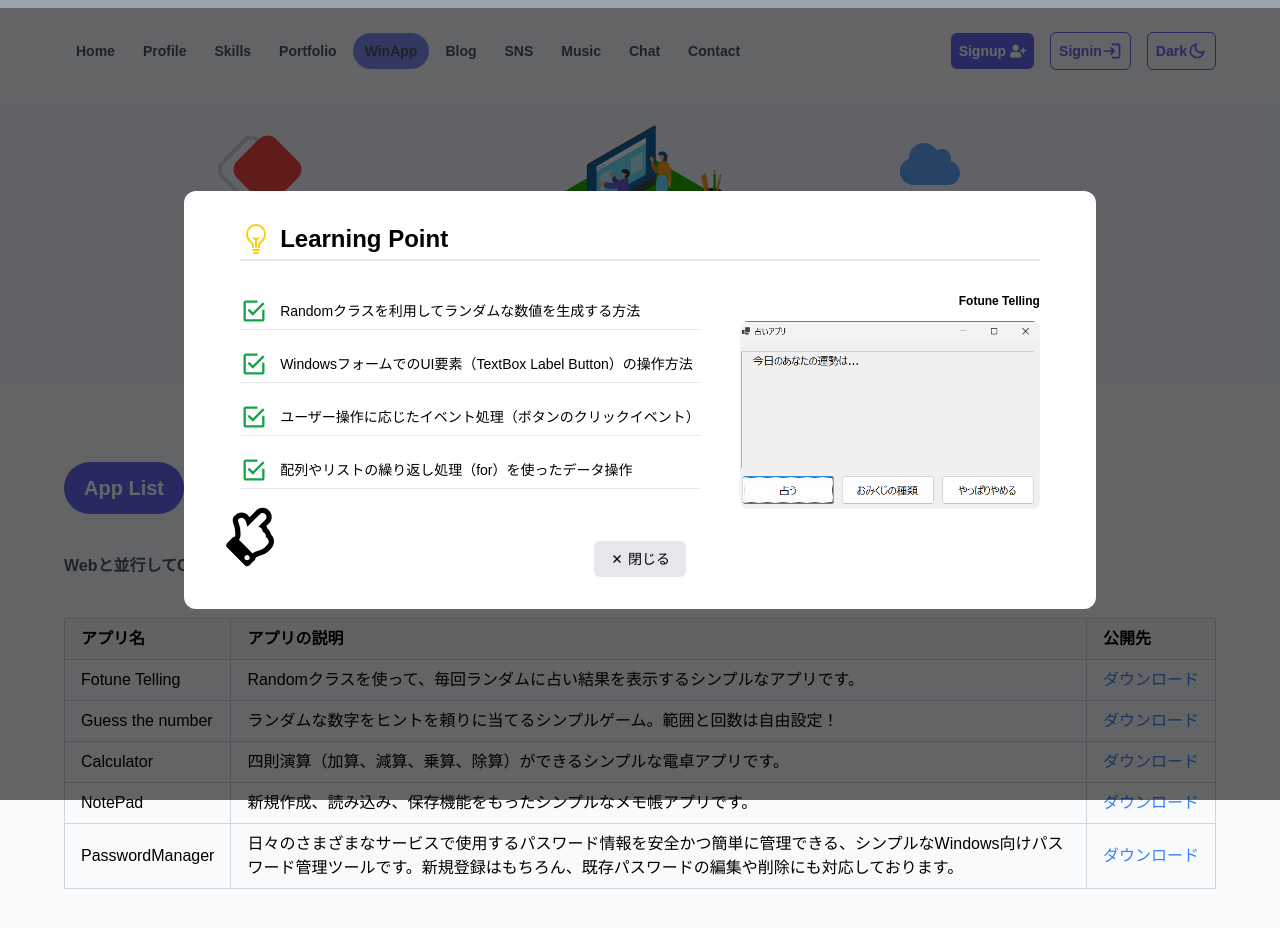
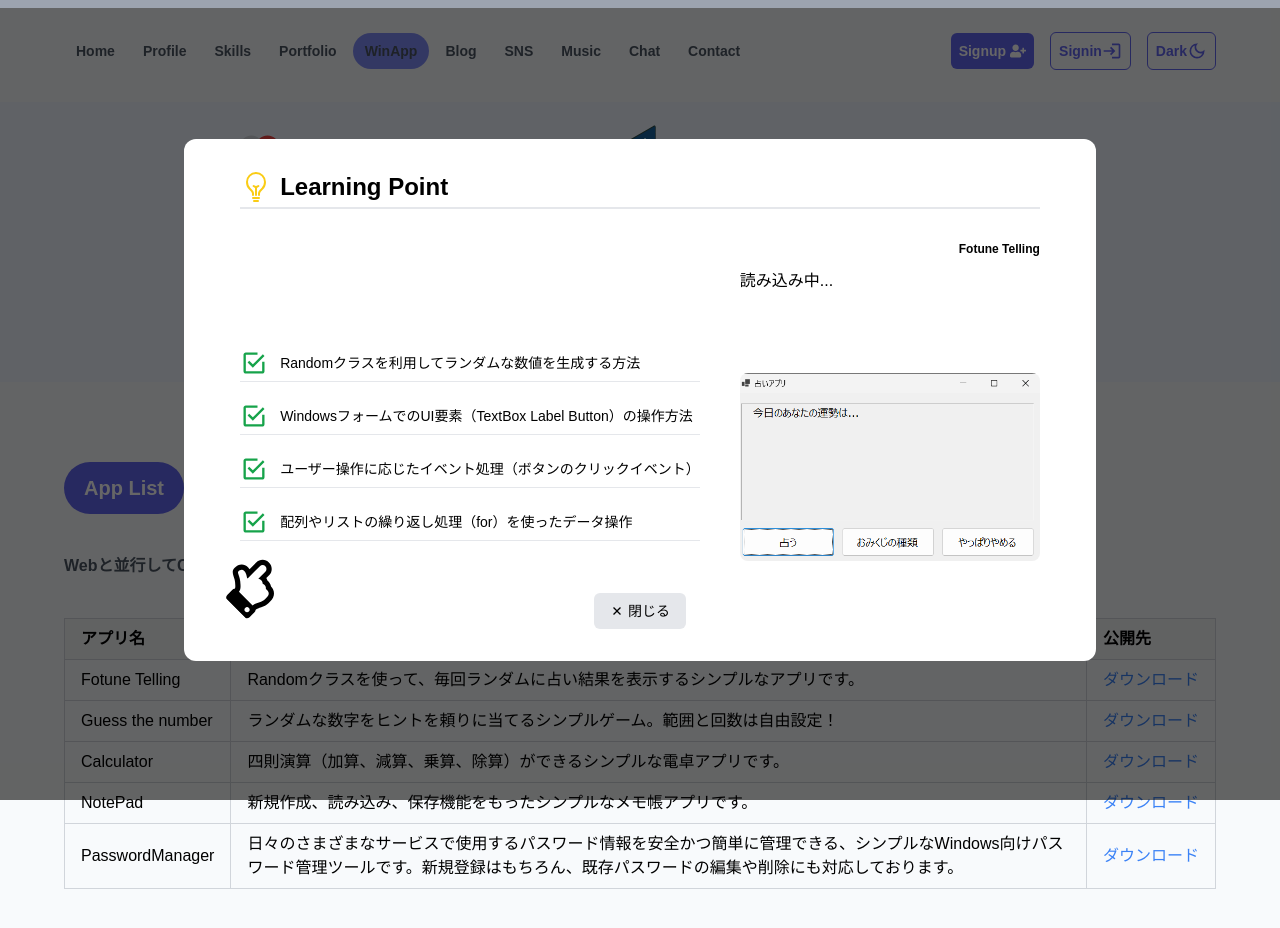
Before and after one commit to mkt0416/my-portfoliosite, a Next.js app: page /site/winapp in a window 1280 px wide. Both pictures are taken after a click on the element "Fotune Telling". Shown: the top 928 px of the page. Built offline with nearby package versions, Linux system fonts and the light colour scheme; a web font is replaced by a local one.

Commit message:
fix WinModal loading

```diff
--- a/app/components/winapp/WinModal.tsx
+++ b/app/components/winapp/WinModal.tsx
@@ -5,13 +5,17 @@ import { IoCloseSharp } from "react-icons/io5";
 import { IoMdCheckboxOutline } from "react-icons/io";
 import { IoBulbOutline } from "react-icons/io5";
 import { FaRegHandPointRight } from "react-icons/fa";
+import { useState } from "react";
 
 type Props = {
     modalData: WinModalType | null;
     onclose: () => void;
 }
 const WinModal = ({ modalData, onclose }: Props) => {
+    const [loading, setLoading] = useState(true);
+
     if (!modalData) return null;
+
     return (
         <div
             onClick={onclose}
@@ -34,13 +38,15 @@ const WinModal = ({ modalData, onclose }: Props) => {
                     <FaRegHandPointRight className="-rotate-45 size-8 sm:size-14 absolute bottom-14 sm:bottom-12 left-6 sm:left-10" />
                     <div className="hidden lg:block">
                         <span className="flex justify-end mb-3 font-semibold text-xs">{modalData.title}</span>
+                        {loading && <p className="mb-20">読み込み中...</p>}
                         <Image
                             src={modalData.image}
                             alt="App-Image"
                             width={300}
-                            height={350}
+                            height={300}
                             priority
                             className="rounded-lg"
+                            onLoadingComplete={() => setLoading(false)}
                         />
                     </div>
                 </div>
```
